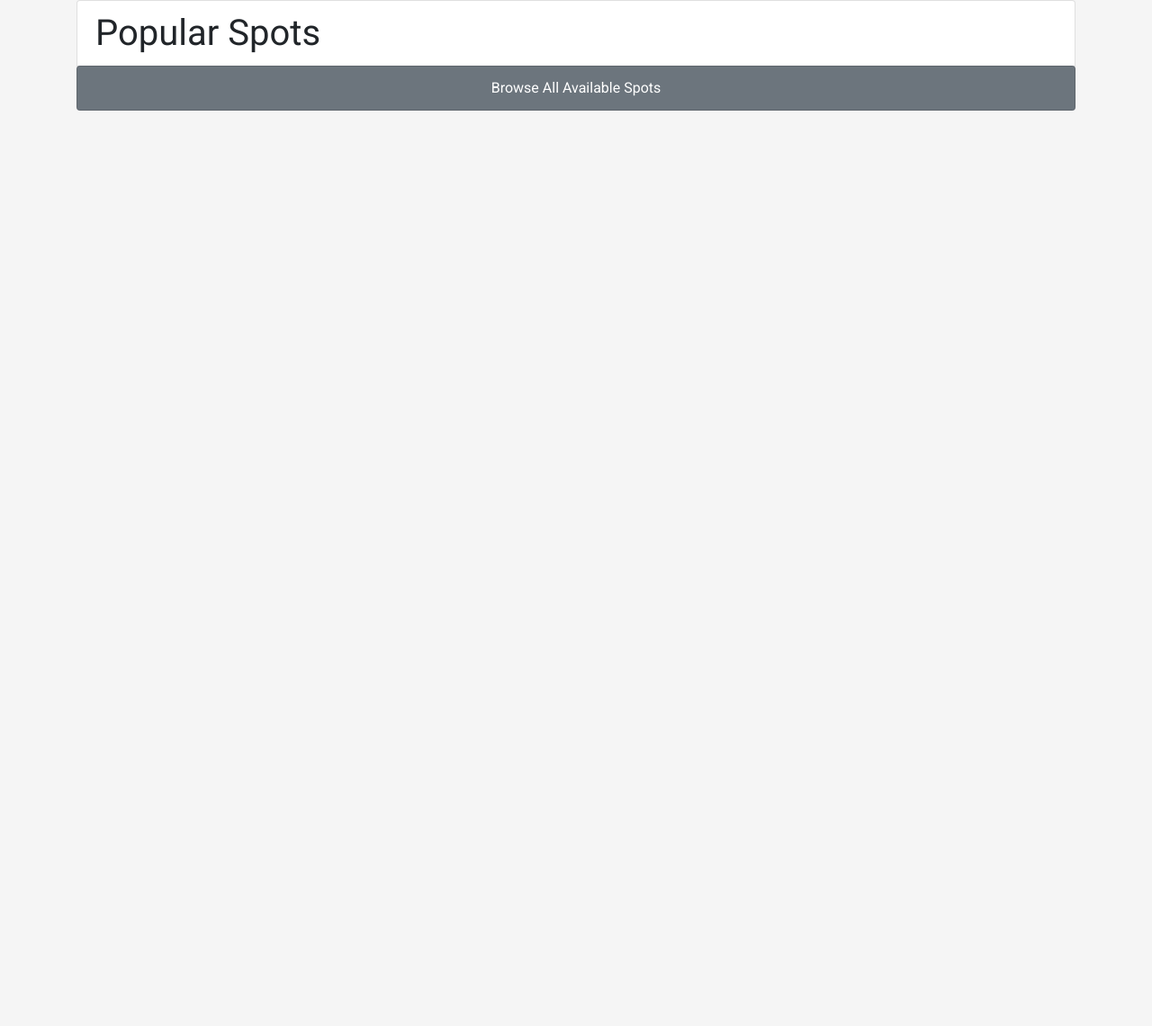
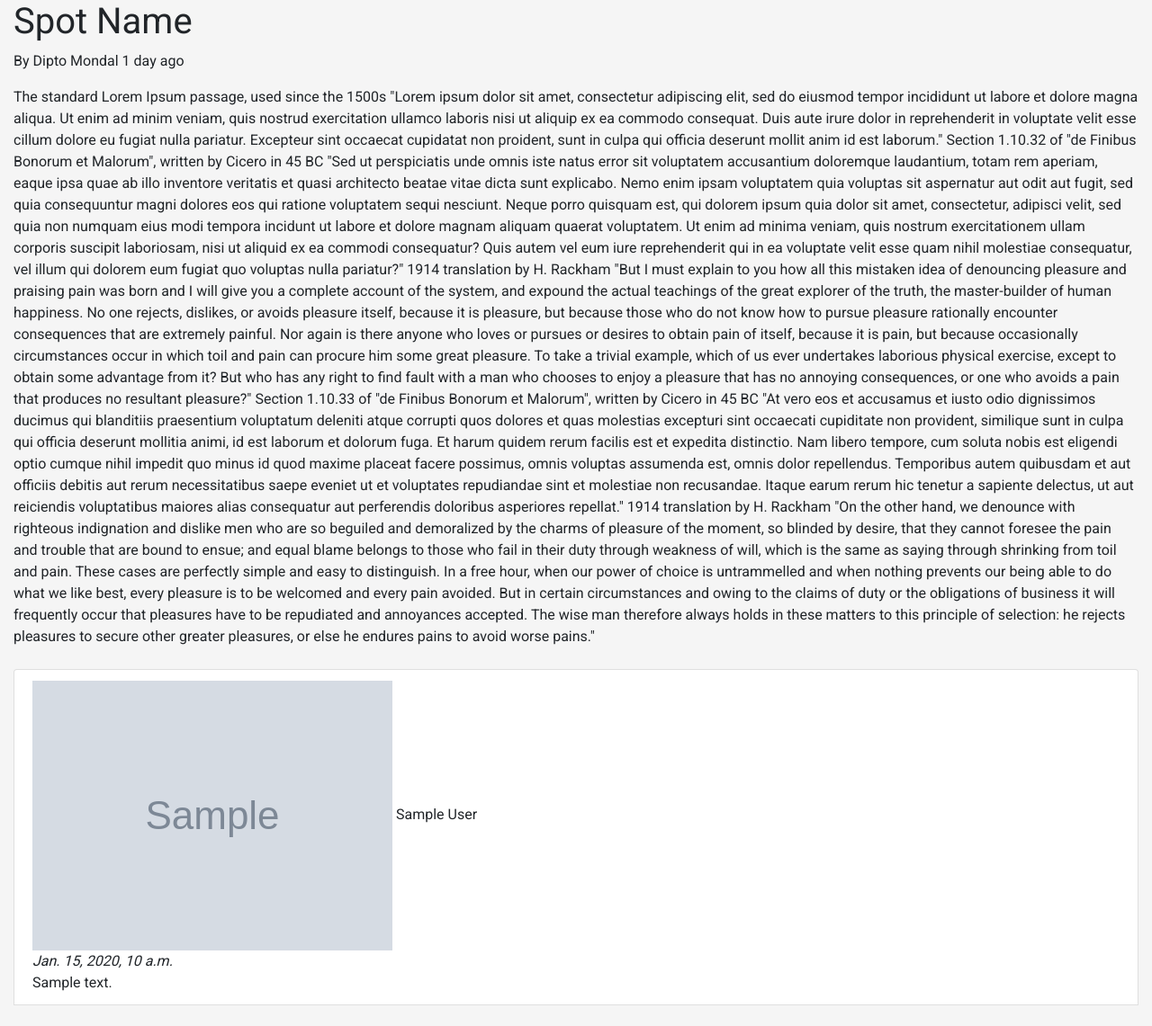
Before and after one commit to rafiulgits/vromon, a Django app: page /event/1/ in a window 1280 px wide. Shown: the part 58-1199 px from the top of the page at 90% size. Before the commit the page ends 181 px from the top, so only its background shows below. Run offline with Django 3.2, Linux system fonts and the light colour scheme; tables that the repository leaves empty hold one stand-in row (values such as "Sample post"); grey boxes marked "Sample" are stand-in pictures; parts of the project's set-up code (start-up, migrations or seed data) failed here and were passed over; some libraries are stand-ins or nearby versions.

Commit message:
comment section added

```diff
--- a/home/forms.py
+++ b/home/forms.py
@@ -107,61 +107,34 @@ class SpotGuideForm(forms.ModelForm):
 
 
 
-# class EventForm(forms.ModelForm):
-# 	class Meta:
-# 		model = Event
-# 		fields = [
-# 			"title",
-# 			"description"
-# 		]
-
-# 		widgets={
-# 			"title": forms.TextInput(attrs={'placeholder' : 'event title'}),
-# 			"description" : forms.TextInput(attrs={'placeholder' : 'event description'})
-# 		}
+class EventForm(forms.ModelForm):
+	class Meta:
+		model = Event
+		fields = [
+			"title",
+			"description"
+		]
 
 
-# 	def save(self, commit=True):
-# 		event = super(EventForm, self).save(commit=False)
-# 		event.organizer = self.organizer
-# 		if commit:
-# 			event.save()
-# 		return event
-
-
-# 	def __init__(self, *args, **kwargs):
-# 		self.organizer = kwargs.pop('organizer', None)
-# 		super(EventForm, self).__init__(*args, **kwargs)
+	def __init__(self, *args, **kwargs):
+		self.organizer = kwargs.pop('organizer', None)
+		super(EventForm, self).__init__(*args, **kwargs)
 
 
 
-# class EventCommentForm(forms.ModelForm):
-# 	class Meta:
-# 		model = EventComment
-# 		fields = [
-# 			"body"
-# 		]
+class EventCommentForm(forms.ModelForm):
+	class Meta:
+		model = EventComment
+		fields = [
+			"body"
+		]
 
-# 		widgets = {
-# 			"body": forms.TextInput(attrs={'placeholder':'giver your comment'})
-# 		}
+		widgets = {
+			"body": forms.Textarea(attrs={'placeholder':'giver your comment' , 'class': 'form-control' })
+		}
 
-
-
-# 	def save(self, commit=True):
-# 		event_comment = super(EventCommentForm, self).save(commit=False)
-# 		event_comment.user = self.user
-# 		event_comment.event = self.event
-# 		if commit:
-# 			event_comment.save()
-# 		return event_comment
-
-
-
-# 	def  __init__(self, *args, **kwargs):
-# 		self.user = kwargs.pop('user', None)
-# 		self.event = kwargs.pop('event', None)
-# 		super(EventCommentForm, self).__init__(*args, **kwargs)
+	def  __init__(self, *args, **kwargs):
+		super(EventCommentForm, self).__init__(*args, **kwargs)
 
 
 
--- a/home/views/event.py
+++ b/home/views/event.py
@@ -1,5 +1,6 @@
-from django.shortcuts import render, redirect
-
+from django.shortcuts import render, redirect , HttpResponse
+from home.forms import EventForm , EventCommentForm
+from home.models import Event , EventComment
 
 
 def list(request):
@@ -9,9 +10,46 @@ def list(request):
 
 def detail(request, uid):
 	context = {}
-	return render(request, 'home/index.html', context)
+	try:
+		event = Event.objects.get(uid=uid)
+		all_comment = EventComment.objects.filter(event_id = event.uid).order_by('-date_time')
+		if request.method == 'POST':
+			form = EventCommentForm(request.POST)
+			if form.is_valid():
+				comment  = EventComment()
+				comment.user= request.user
+				comment.event = event
+				comment.body = form.cleaned_data['body']
+				comment.save()
+				print(comment.body)
+				return redirect("/event/"+str(event.uid) + "/#comments")
 
 
-def create(request, name):
+
+		form = EventCommentForm()
+		context['event'] = event
+		context['form'] = form
+		context['all_comment'] = all_comment
+		return render(request, 'home/event/detail.html', context)
+	except Exception as e:
+		pass
+
+	return HttpResponse("request not found")
+
+
+def create(request):
 	context = {}
-	return render(request, 'home/index.html', context)
+	if request.method == "POST":
+		form= EventForm(request.POST , organizer=request.user)
+		if form.is_valid():
+			event = Event()
+			event.organizer=request.user
+			event.title = form.cleaned_data['title']
+			event.description = form.cleaned_data['description']
+			event.save()
+			return redirect("/event/"+str(event.uid)+"/")
+
+
+	form = EventForm(organizer=request.user)
+	context["form"] = form
+	return render(request, 'home/event/create.html', context)
--- a/static/css/home/spot/detail.css
+++ b/static/css/home/spot/detail.css
@@ -11,7 +11,7 @@
 .text-block {
 	position: absolute;
 	bottom: 20px;
-	left: : 20px;
+	left: 20px;
 	background-color: rgba(0,0,0,0.5);
 	color: white;
 	padding: 20px;
--- a/templates/base.html
+++ b/templates/base.html
@@ -33,7 +33,7 @@
 					</a>
 					<div class="dropdown-menu" aria-labelledby="dropdownMenuLink">
 						<a class="dropdown-item" href="/account/">{{request.user.name}}</a>
-						<a class="dropdown-item" href="#">Create Event</a>
+						<a class="dropdown-item" href="/event/create/">Create Event</a>
 						{% if not request.user.is_guide %}
 							<a class="dropdown-item" href="/guide/join/">Be A Guide</a>
 						{% endif %}
--- a/templates/home/event/detail.html
+++ b/templates/home/event/detail.html
@@ -0,0 +1,79 @@
+{% extends 'base.html' %}
+{% load static %}
+
+{% block extra_head %}
+
+    <title>Event Detail</title>
+    <link rel="stylesheet" type="text/css" href="{% static 'css/home/event/detail.css' %}">
+{% endblock %}
+
+
+{% block content %}
+
+    <div class="event-body">
+
+		<h1 class="event-title">Spot Name</h1>
+		<div class="info">
+			<p>By <span class="blue">Dipto Mondal</span> <span class="bold">1 day ago</span>
+			</p>
+		</div>
+
+		<article class="event-description">
+			The standard Lorem Ipsum passage, used since the 1500s
+            "Lorem ipsum dolor sit amet, consectetur adipiscing elit, sed do eiusmod tempor incididunt ut labore et dolore magna aliqua. Ut enim ad minim veniam, quis nostrud exercitation ullamco laboris nisi ut aliquip ex ea commodo consequat. Duis aute irure dolor in reprehenderit in voluptate velit esse cillum dolore eu fugiat nulla pariatur. Excepteur sint occaecat cupidatat non proident, sunt in culpa qui officia deserunt mollit anim id est laborum."
+
+            Section 1.10.32 of "de Finibus Bonorum et Malorum", written by Cicero in 45 BC
+            "Sed ut perspiciatis unde omnis iste natus error sit voluptatem accusantium doloremque laudantium, totam rem aperiam, eaque ipsa quae ab illo inventore veritatis et quasi architecto beatae vitae dicta sunt explicabo. Nemo enim ipsam voluptatem quia voluptas sit aspernatur aut odit aut fugit, sed quia consequuntur magni dolores eos qui ratione voluptatem sequi nesciunt. Neque porro quisquam est, qui dolorem ipsum quia dolor sit amet, consectetur, adipisci velit, sed quia non numquam eius modi tempora incidunt ut labore et dolore magnam aliquam quaerat voluptatem. Ut enim ad minima veniam, quis nostrum exercitationem ullam corporis suscipit laboriosam, nisi ut aliquid ex ea commodi consequatur? Quis autem vel eum iure reprehenderit qui in ea voluptate velit esse quam nihil molestiae consequatur, vel illum qui dolorem eum fugiat quo voluptas nulla pariatur?"
+
+            1914 translation by H. Rackham
+            "But I must explain to you how all this mistaken idea of denouncing pleasure and praising pain was born and I will give you a complete account of the system, and expound the actual teachings of the great explorer of the truth, the master-builder of human happiness. No one rejects, dislikes, or avoids pleasure itself, because it is pleasure, but because those who do not know how to pursue pleasure rationally encounter consequences that are extremely painful. Nor again is there anyone who loves or pursues or desires to obtain pain of itself, because it is pain, but because occasionally circumstances occur in which toil and pain can procure him some great pleasure. To take a trivial example, which of us ever undertakes laborious physical exercise, except to obtain some advantage from it? But who has any right to find fault with a man who chooses to enjoy a pleasure that has no annoying consequences, or one who avoids a pain that produces no resultant pleasure?"
+
+            Section 1.10.33 of "de Finibus Bonorum et Malorum", written by Cicero in 45 BC
+            "At vero eos et accusamus et iusto odio dignissimos ducimus qui blanditiis praesentium voluptatum deleniti atque corrupti quos dolores et quas molestias excepturi sint occaecati cupiditate non provident, similique sunt in culpa qui officia deserunt mollitia animi, id est laborum et dolorum fuga. Et harum quidem rerum facilis est et expedita distinctio. Nam libero tempore, cum soluta nobis est eligendi optio cumque nihil impedit quo minus id quod maxime placeat facere possimus, omnis voluptas assumenda est, omnis dolor repellendus. Temporibus autem quibusdam et aut officiis debitis aut rerum necessitatibus saepe eveniet ut et voluptates repudiandae sint et molestiae non recusandae. Itaque earum rerum hic tenetur a sapiente delectus, ut aut reiciendis voluptatibus maiores alias consequatur aut perferendis doloribus asperiores repellat."
+
+            1914 translation by H. Rackham
+            "On the other hand, we denounce with righteous indignation and dislike men who are so beguiled and demoralized by the charms of pleasure of the moment, so blinded by desire, that they cannot foresee the pain and trouble that are bound to ensue; and equal blame belongs to those who fail in their duty through weakness of will, which is the same as saying through shrinking from toil and pain. These cases are perfectly simple and easy to distinguish. In a free hour, when our power of choice is untrammelled and when nothing prevents our being able to do what we like best, every pleasure is to be welcomed and every pain avoided. But in certain circumstances and owing to the claims of duty or the obligations of business it will frequently occur that pleasures have to be repudiated and annoyances accepted. The wise man therefore always holds in these matters to this principle of selection: he rejects pleasures to secure other greater pleasures, or else he endures pains to avoid worse pains."
+        </article>
+
+
+    {% if request.user.is_authenticated %}
+
+    <form method="POST" class="list-group-item">
+        {% csrf_token %}
+        {{ form.body }}
+        <button class="btn btn-success" type="submit">Comment</button>
+
+    </form>
+    {% endif %}
+
+    <br>
+
+
+    <div class="comments-list" id="comments">
+
+        {%  for item in all_comment %}
+
+        <div class="panel panel-default list-group-item">
+            <div class="panel-heading">
+               <img class="user-thumbnail" src="{{ item.user.thumbnail }}"> {{ item.user.name }}<br><i class="comment-date-time">{{ item.date_time }}</i></br>
+            </div>
+
+            <div class="panel-body">{{ item.body }}</div>
+        </div>
+            <br>
+
+        {% endfor %}
+
+
+    </div>
+
+    </div>
+
+
+
+
+{% endblock %}
+
+
+{% block extra_script %}
+{% endblock %}
```
Also changed, not shown: templates/home/event/create.html (+23 -0 lines).
